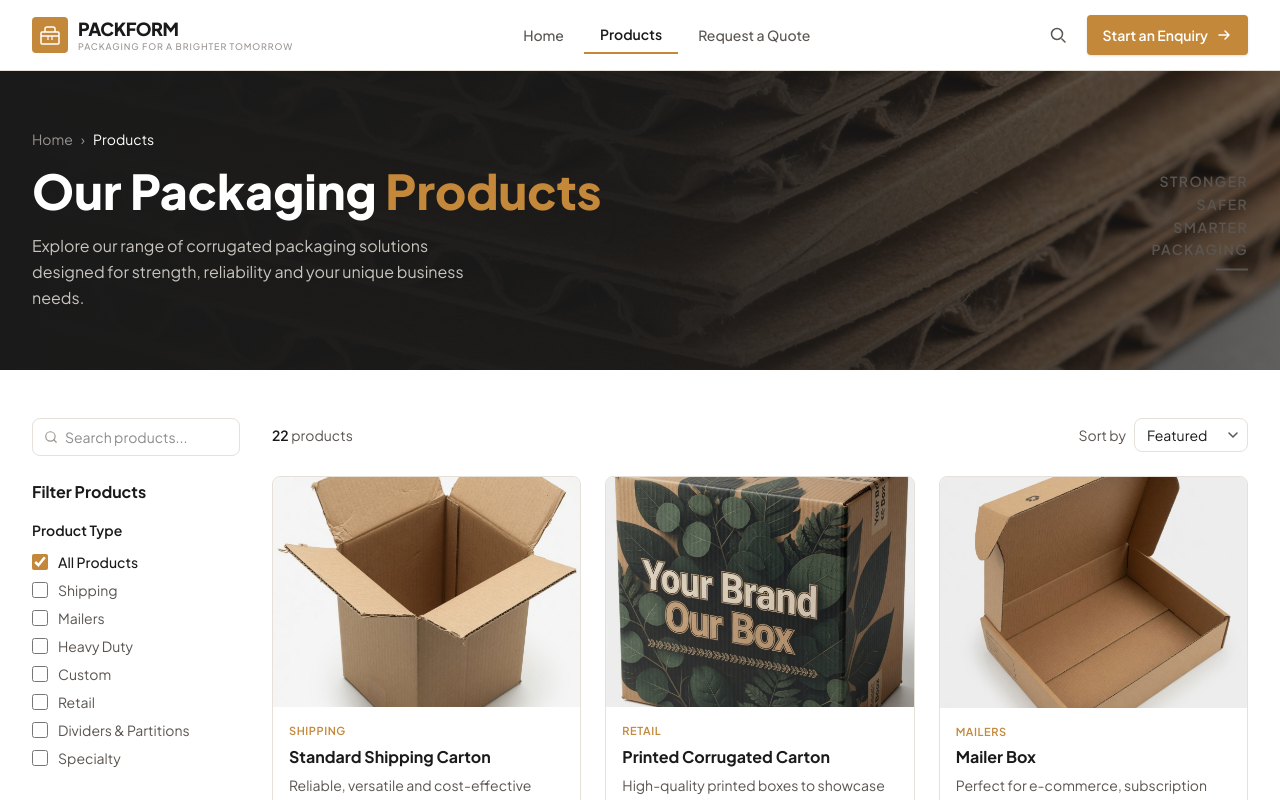
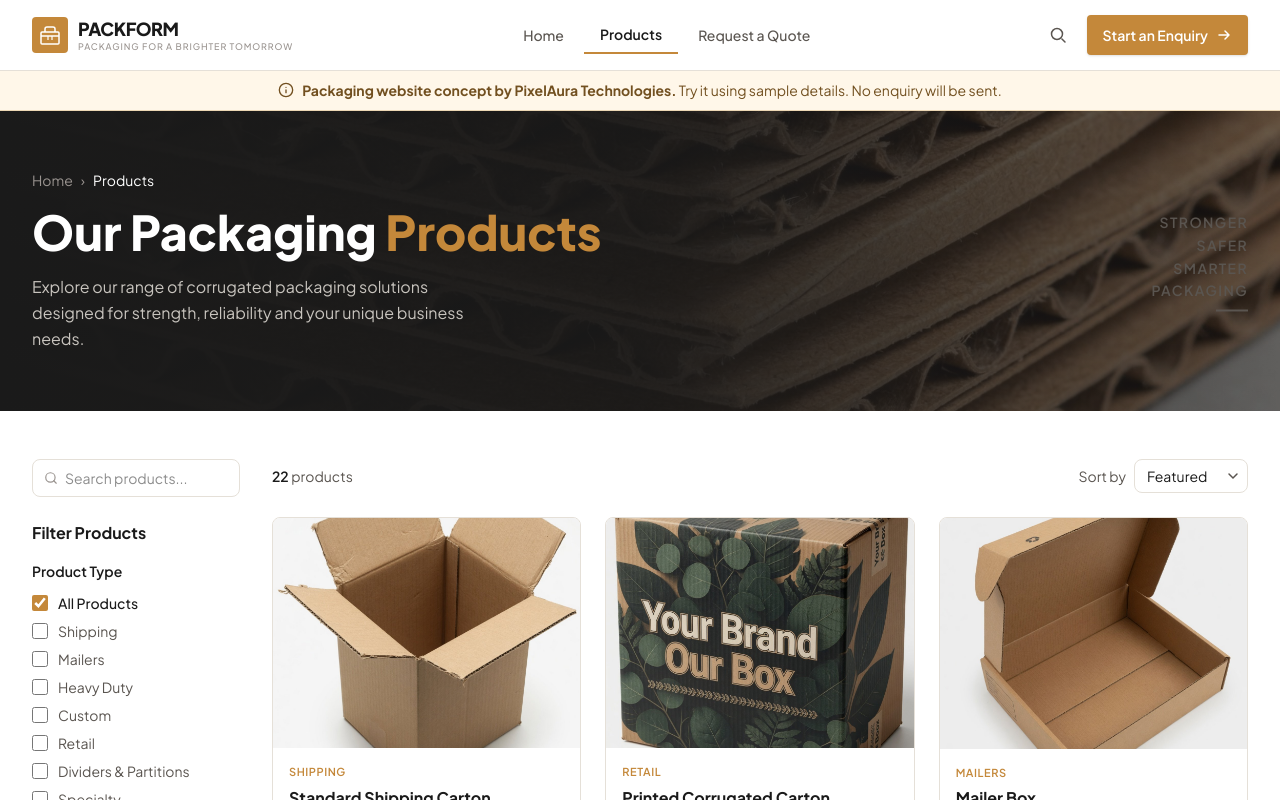
Before and after one commit to dhruvintejani/box_packaging, a React (Vite) app: page /products in a window 1280 px wide. Shown: the top 800 px of the page. Built offline with nearby package versions, Linux system fonts and the light colour scheme.

Commit message:
Connect product details and improve demo visibility and product card actions

```diff
--- a/src/pages/Products.tsx
+++ b/src/pages/Products.tsx
@@ -3,6 +3,7 @@ import { useState, useMemo } from 'react';
 import { motion, AnimatePresence } from 'framer-motion';
 import { Search, X, SlidersHorizontal } from 'lucide-react';
 import Header from '../components/Header';
+import DemoBanner from '../components/DemoBanner';
 import Footer from '../components/Footer';
 import PageHero from '../components/PageHero';
 import ProductCard from '../components/ProductCard';
@@ -128,6 +129,7 @@ export default function Products() {
       <Header />
 
       <main className="flex-1 pt-[70px]">
+        <DemoBanner />
         {/* Hero */}
         <PageHero
           breadcrumbs={[{ label: 'Home' }, { label: 'Products' }]}
```
